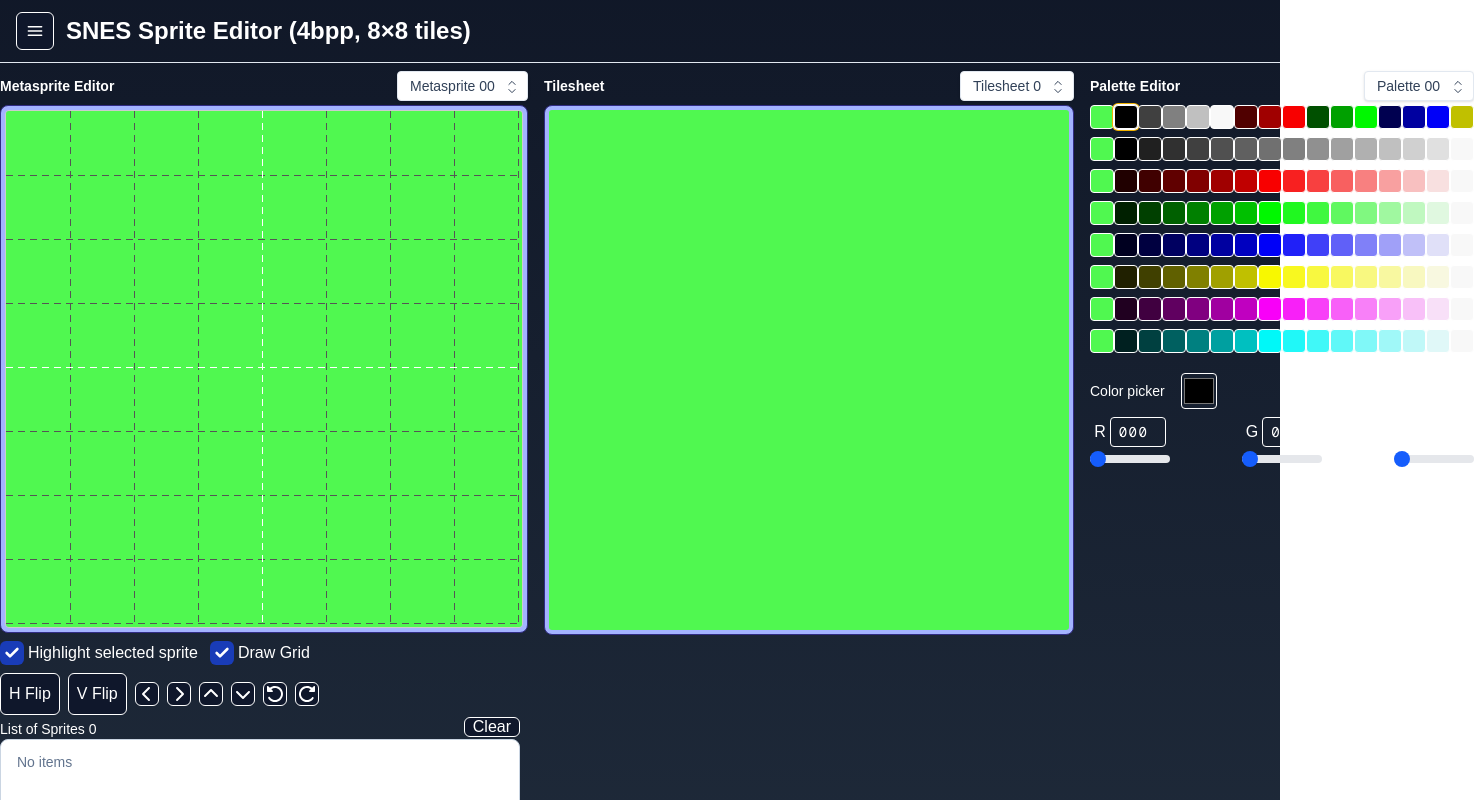
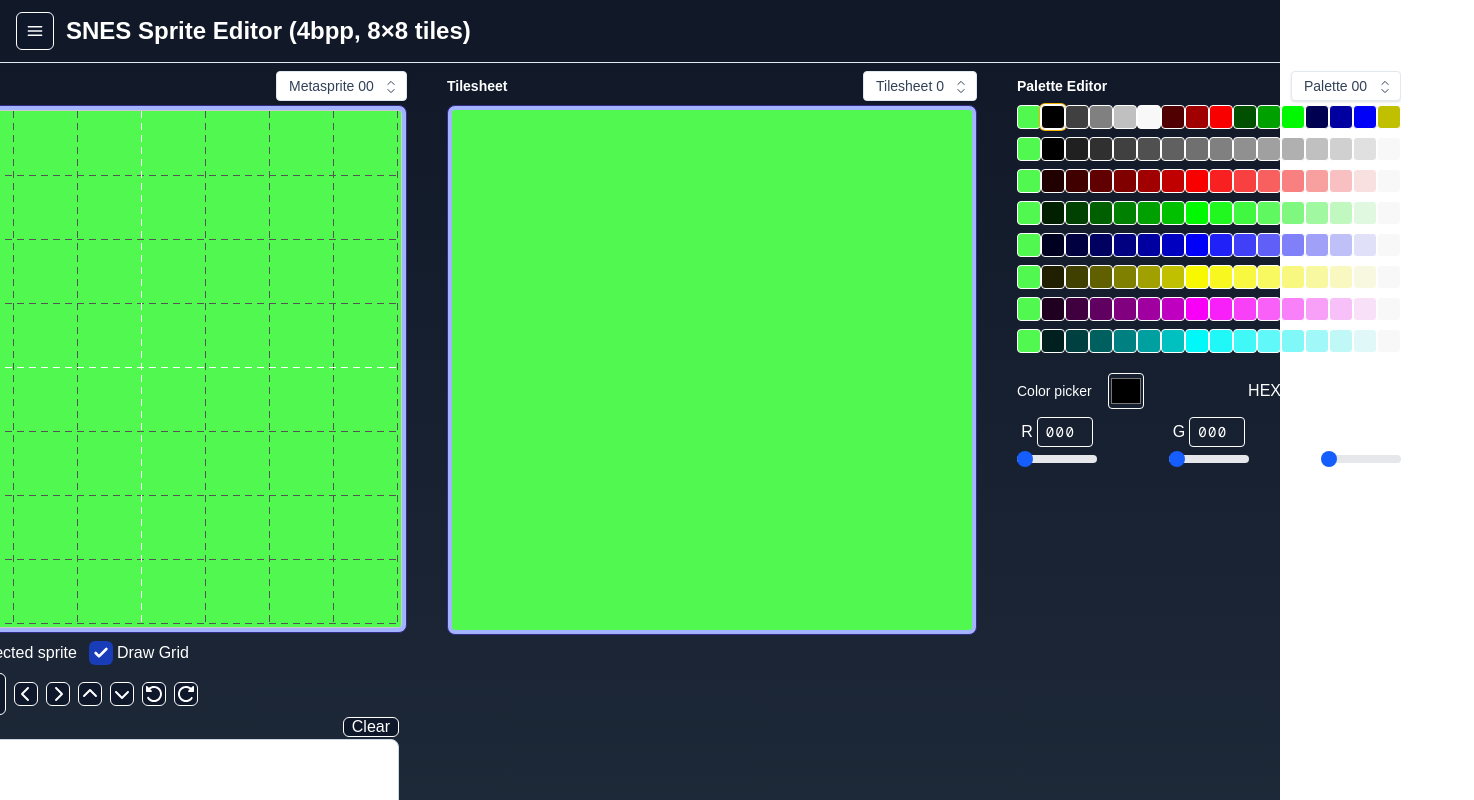
Before and after one commit to soshimozi/snes-tools, a Next.js app: page /sprite/editor in a window 1280 px wide. Shown: the top 800 px of the page, 1474 px wide, since content can reach past the window. Built offline with nearby package versions, Linux system fonts and the light colour scheme.

Commit message:
Minor style changes to center content on screen

```diff
--- a/src/components/snesSpriteEditor.tsx
+++ b/src/components/snesSpriteEditor.tsx
@@ -812,8 +812,8 @@ const onPick = useCallback((node: MenuNode) => {
       {/* Main content area.
           On lg+, add left padding to make room for the persistent drawer. */}
       <main className="mt-2">
-        <div className="mx-auto max-w-7xl">
-          <div className="flex flex-row gap-4">
+        <div className="mx-auto w-full">
+          <div className="flex flex-row gap-10 justify-center">
 
             <div className="flex flex-col gap-1">
 
@@ -969,7 +969,7 @@ const onPick = useCallback((node: MenuNode) => {
               </div>
             </div>
 
-            <div className="flex flex-col w-full">
+            <div className="flex flex-col w-fit">
               <div className="flex flex-col gap-1">
 
                 <div className="flex flex-row justify-between items-center">
```
